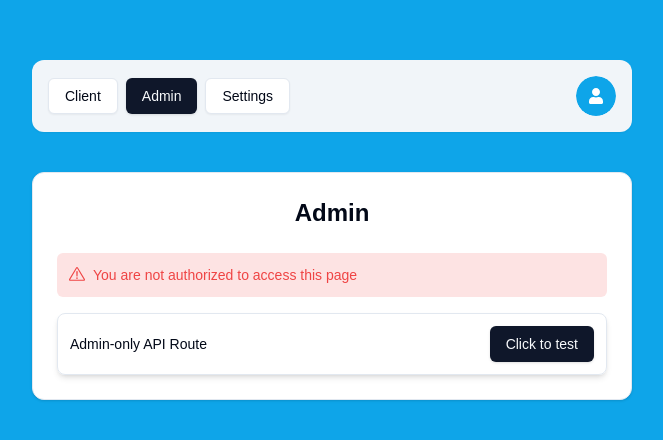
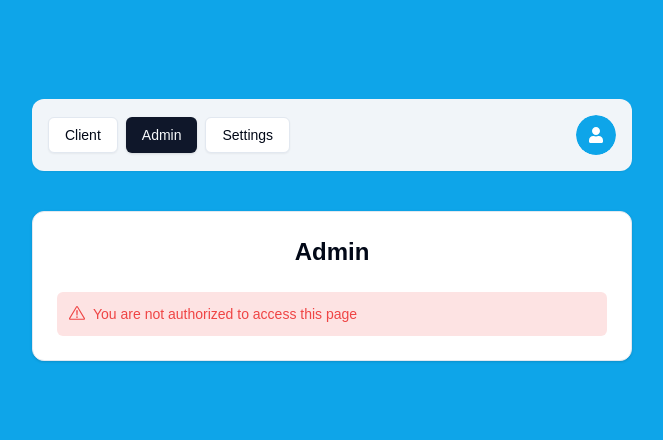
Before and after one commit to mlhiter/cherrix, a Next.js app: page /admin in a window 1280 px wide. Shown: the part 170-610 px from the top of the page, without its empty margins (308-971 px from the left). Built offline with nearby package versions, Linux system fonts and the light colour scheme; no server answers.

Commit message:
chore: some code adjust

```diff
--- a/app/(protected)/admin/page.tsx
+++ b/app/(protected)/admin/page.tsx
@@ -18,11 +18,11 @@ const AdminPage = () => {
         <RoleGate allowedRole={UserRole.ADMIN}>
           <FormSuccess message="You are authorized to access this page" />
           <p className="text-lg">{role}</p>
+          <div className="flex flex-row items-center justify-between rounded-lg border p-3 shadow-md">
+            <p className="text-sm font-medium">Admin-only API Route</p>
+            <Button>Click to test</Button>
+          </div>
         </RoleGate>
-        <div className="flex flex-row items-center justify-between rounded-lg border p-3 shadow-md">
-          <p className="text-sm font-medium">Admin-only API Route</p>
-          <Button>Click to test</Button>
-        </div>
       </CardContent>
     </Card>
   )
```
